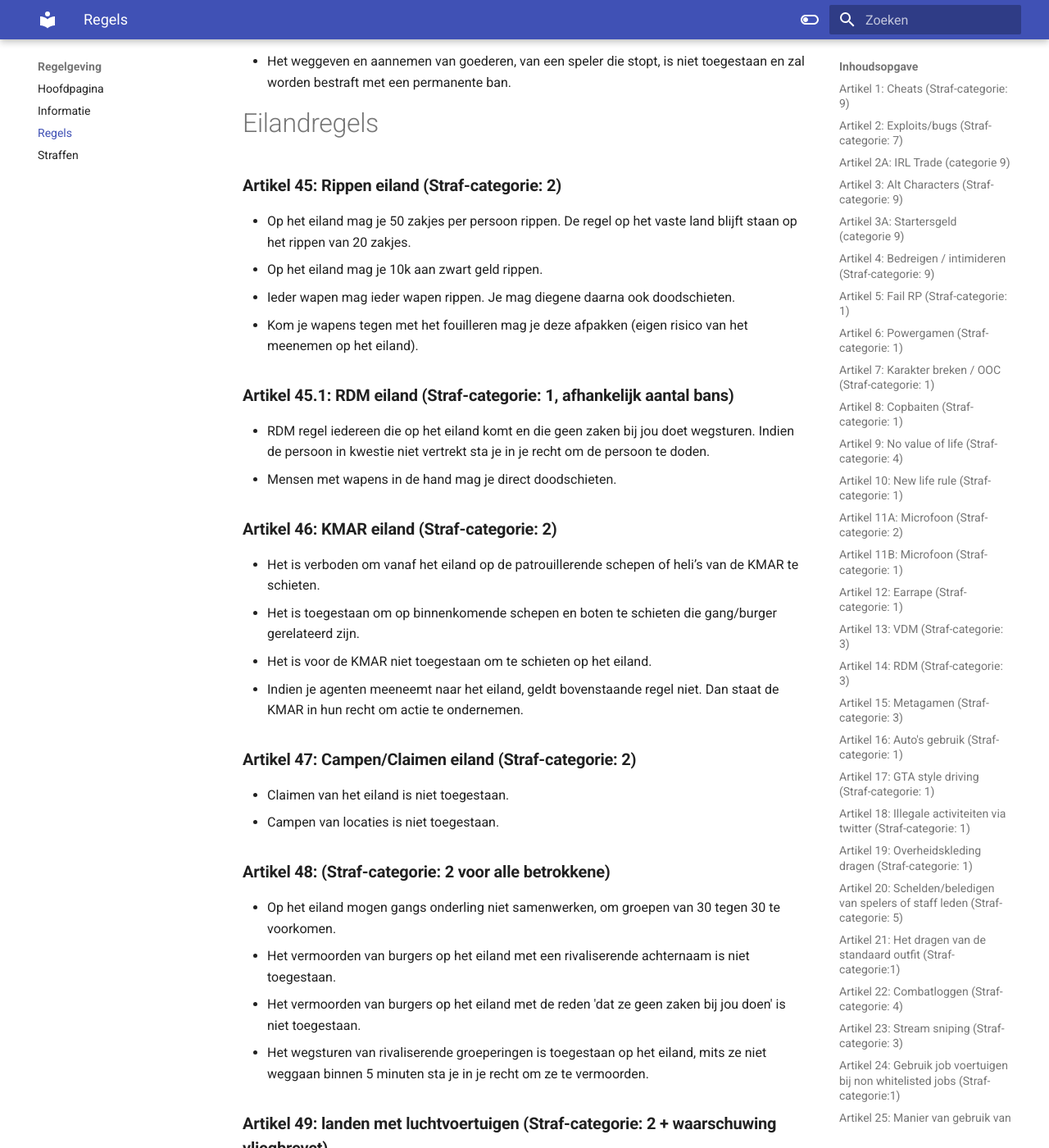
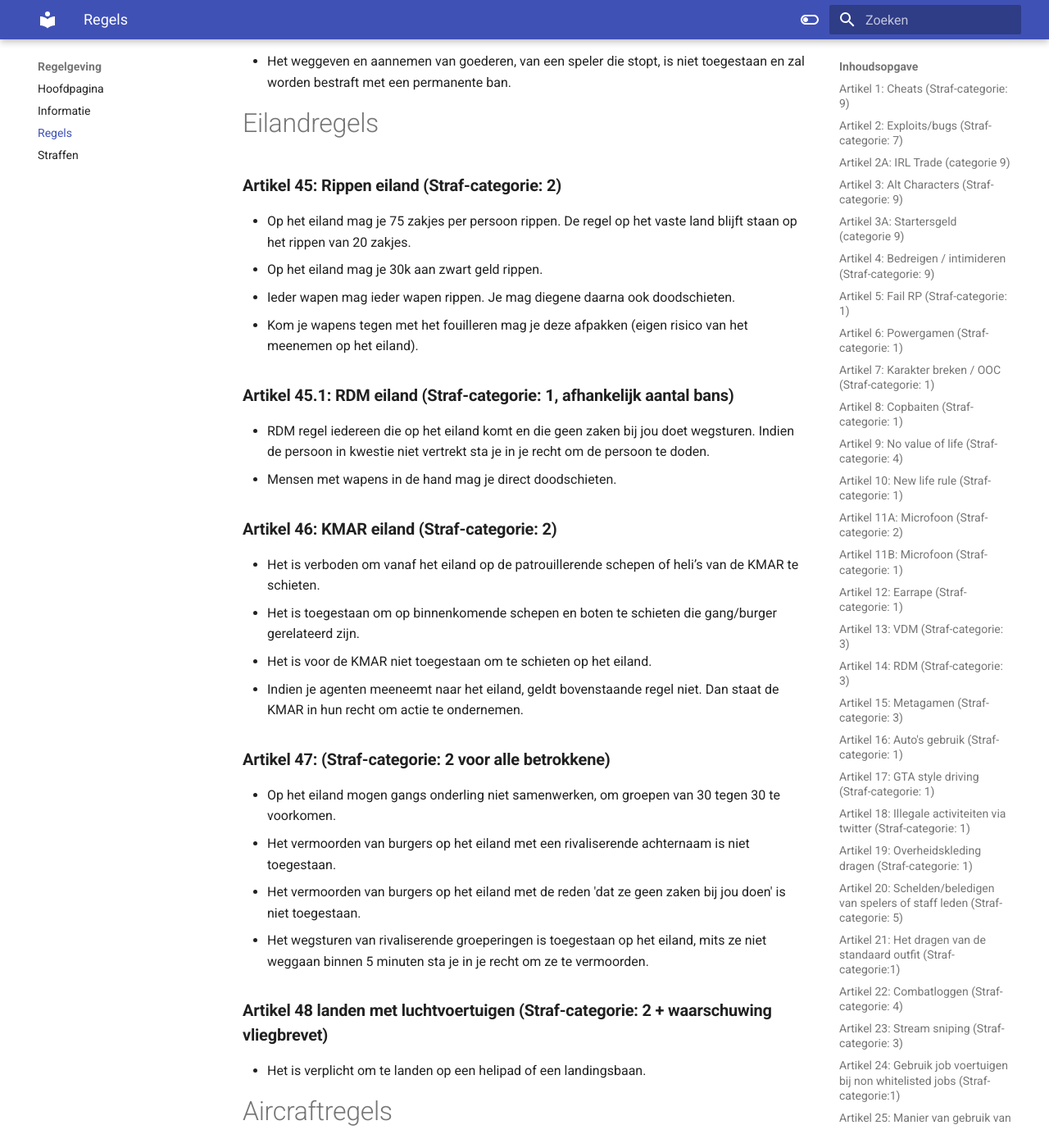
Before and after one commit to ZuiderVeenRP/apv, an MkDocs documentation site: the page built from docs/algemeen.md, in a window 1280 px wide and 1400 px high, scrolled down 17318 px. Shown: the whole window at 82% size. Built offline with MkDocs 1.6.1 and Material for MkDocs 9.7.7, drawn with Linux system fonts in a browser that asks for light colours; comment, search, counter and statistics services are not loaded; some of the changed text lies outside the part shown.

Commit message:
Eiland regels
Diverse eiland regels aangepast op verzoek van Onderwereld Coordinatoren.

```diff
--- a/docs/algemeen.md
+++ b/docs/algemeen.md
@@ -389,8 +389,8 @@
 # Eilandregels
 
 ### **Artikel 45: Rippen eiland (Straf-categorie: 2)**
-- Op het eiland mag je 50 zakjes per persoon rippen. De regel op het vaste land blijft staan op het rippen van 20 zakjes.
-- Op het eiland mag je 10k aan zwart geld rippen.
+- Op het eiland mag je 75 zakjes per persoon rippen. De regel op het vaste land blijft staan op het rippen van 20 zakjes.
+- Op het eiland mag je 30k aan zwart geld rippen.
 - Ieder wapen mag ieder wapen rippen. Je mag diegene daarna ook doodschieten.
 - Kom je wapens tegen met het fouilleren mag je deze afpakken (eigen risico van het meenemen op het eiland).
 
@@ -404,30 +404,26 @@
 - Het is voor de KMAR niet toegestaan om te schieten op het eiland.
 - Indien je agenten meeneemt naar het eiland, geldt bovenstaande regel niet. Dan staat de KMAR in hun recht om actie te ondernemen.
 
-### **Artikel 47: Campen/Claimen eiland (Straf-categorie: 2)**
-- Claimen van het eiland is niet toegestaan.
-- Campen van locaties is niet toegestaan.
-
-### **Artikel 48: (Straf-categorie: 2 voor alle betrokkene)**
+### **Artikel 47: (Straf-categorie: 2 voor alle betrokkene)**
 - Op het eiland mogen gangs onderling niet samenwerken, om groepen van 30 tegen 30 te voorkomen.
 - Het vermoorden van burgers op het eiland met een rivaliserende achternaam is niet toegestaan.
 - Het vermoorden van burgers op het eiland met de reden  'dat ze geen zaken bij jou doen' is niet toegestaan.
 -  Het wegsturen van rivaliserende groeperingen is toegestaan op het eiland, mits ze niet weggaan binnen 5 minuten sta je in je recht om ze te vermoorden.
 
-### **Artikel 49: landen met luchtvoertuigen (Straf-categorie: 2 + waarschuwing vliegbrevet)**
+### **Artikel 48 landen met luchtvoertuigen (Straf-categorie: 2 + waarschuwing vliegbrevet)**
 - Het is verplicht om te landen op een helipad of een landingsbaan.
 
 # Aircraftregels
 
-### **Artikel 50 Vliegdekschip (strafcategorie 2)**
+### **Artikel 49 Vliegdekschip (strafcategorie 2)**
 - De Aircraft Carrier is militair, justitieel gebied. Het betreden hiervan is geheel op eigen risico.
 - Op de Aircraft Carrier (vliegdekschip) gelden stedelijke regels.
 - De KMAR/POLITIE heeft in uiterste situaties toestemming om dodelijk vuur te gebruiken.
 - De Aircraft Carrier betreft een NoFlightZone.
 - Het landen, blijven hangen of andere bewegingen rondom de Aircraft Carrier is geheel op eigen risico.
 
-### **Artikel 51: (Straf-categorie: 1)**
-**Artikel 51: haat veroorzakend gedrag (straf categorie: 1)**
+### **Artikel 50: (Straf-categorie: 1)**
+**Artikel 50: haat veroorzakend gedrag (straf categorie: 1)**
 - Het toxic reageren op doodverklaringen in Twitter valt onder haat veroorzakend gedrag en wordt bestraft volgens categorie 1.
 Voorbeelden onder bovenstaand zijn uitspraken als "L" in Twitter.
 
```
